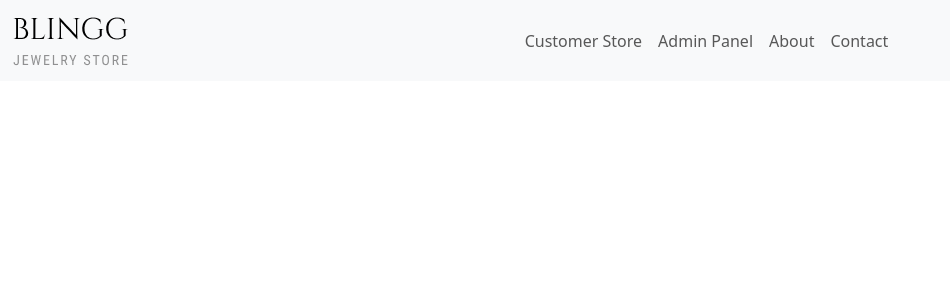
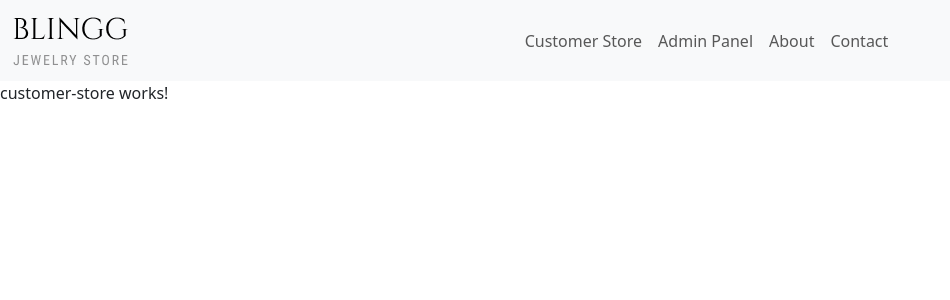
Before and after one commit to Rohitjangid17/blingg-jewellery-bigcat-theme, an Angular app: page / in a window 1280 px wide. Shown: the top 300 px of the page, without its empty margins (0-950 px from the left). Built offline with nearby package versions, Linux system fonts and the light colour scheme.

Commit message:
routing done

```diff
--- a/src/app/app-routing.module.ts
+++ b/src/app/app-routing.module.ts
@@ -1,7 +1,20 @@
 import { NgModule } from '@angular/core';
 import { RouterModule, Routes } from '@angular/router';
+import { CustomerStoreComponent } from './modules/store-customer/pages/customer-store/customer-store.component';
+import { AboutComponent } from './modules/store-customer/pages/about/about.component';
+import { ContactComponent } from './modules/store-customer/pages/contact/contact.component';
 
-const routes: Routes = [];
+const routes: Routes = [
+  {
+    path: "", component: CustomerStoreComponent
+  },
+  {
+    path: "about", component: AboutComponent
+  },
+  {
+    path: "contact", component: ContactComponent
+  }
+];
 
 @NgModule({
   imports: [RouterModule.forRoot(routes)],
--- a/src/app/layout/navbar/navbar.component.html
+++ b/src/app/layout/navbar/navbar.component.html
@@ -1,6 +1,6 @@
 <nav class="navbar navbar-expand-lg bg-body-tertiary">
     <div class="container-fluid">
-        <a class="navbar-brand" href="#">
+        <a class="navbar-brand" routerLink="customer-store">
             <img src="../../../assets/images/logo/blingg-logo-regular.png" class="img-fluid object-fit-cover"
                 alt="no image">
         </a>
@@ -11,16 +11,16 @@
         <div class="collapse navbar-collapse" id="navbarSupportedContent">
             <ul class="navbar-nav mx-auto">
                 <li class="nav-item">
-                    <a class="nav-link" href="#">Customer Store</a>
+                    <a class="nav-link" routerLink="customer-store">Customer Store</a>
                 </li>
                 <li class="nav-item">
                     <a class="nav-link" href="#">Admin Panel</a>
                 </li>
                 <li class="nav-item">
-                    <a class="nav-link" href="#">About</a>
+                    <a class="nav-link" routerLink="/about">About</a>
                 </li>
                 <li class="nav-item">
-                    <a class="nav-link" href="#">Contact</a>
+                    <a class="nav-link" routerLink="/contact">Contact</a>
                 </li>
             </ul>
             <!-- <form class="d-flex" role="search">
```
